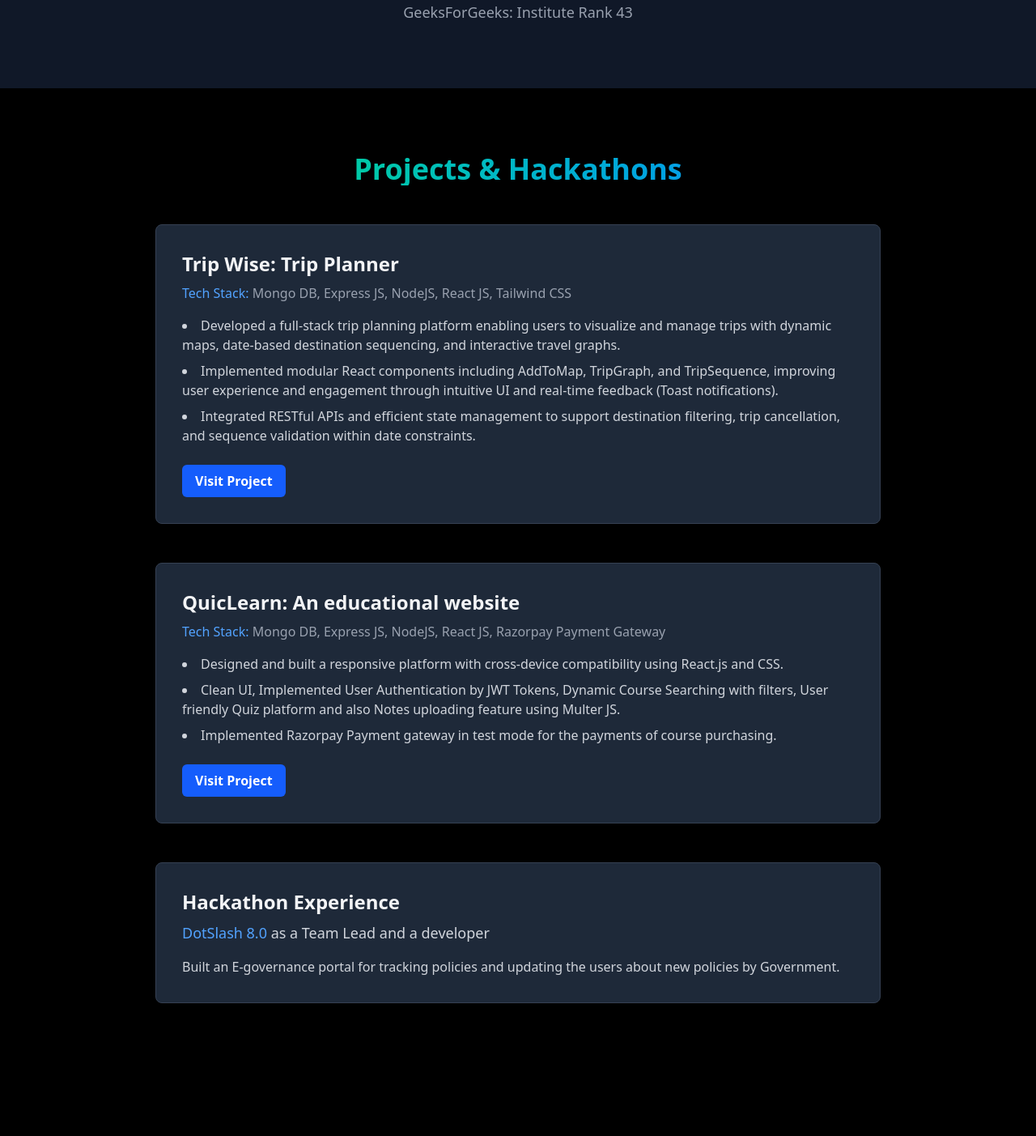
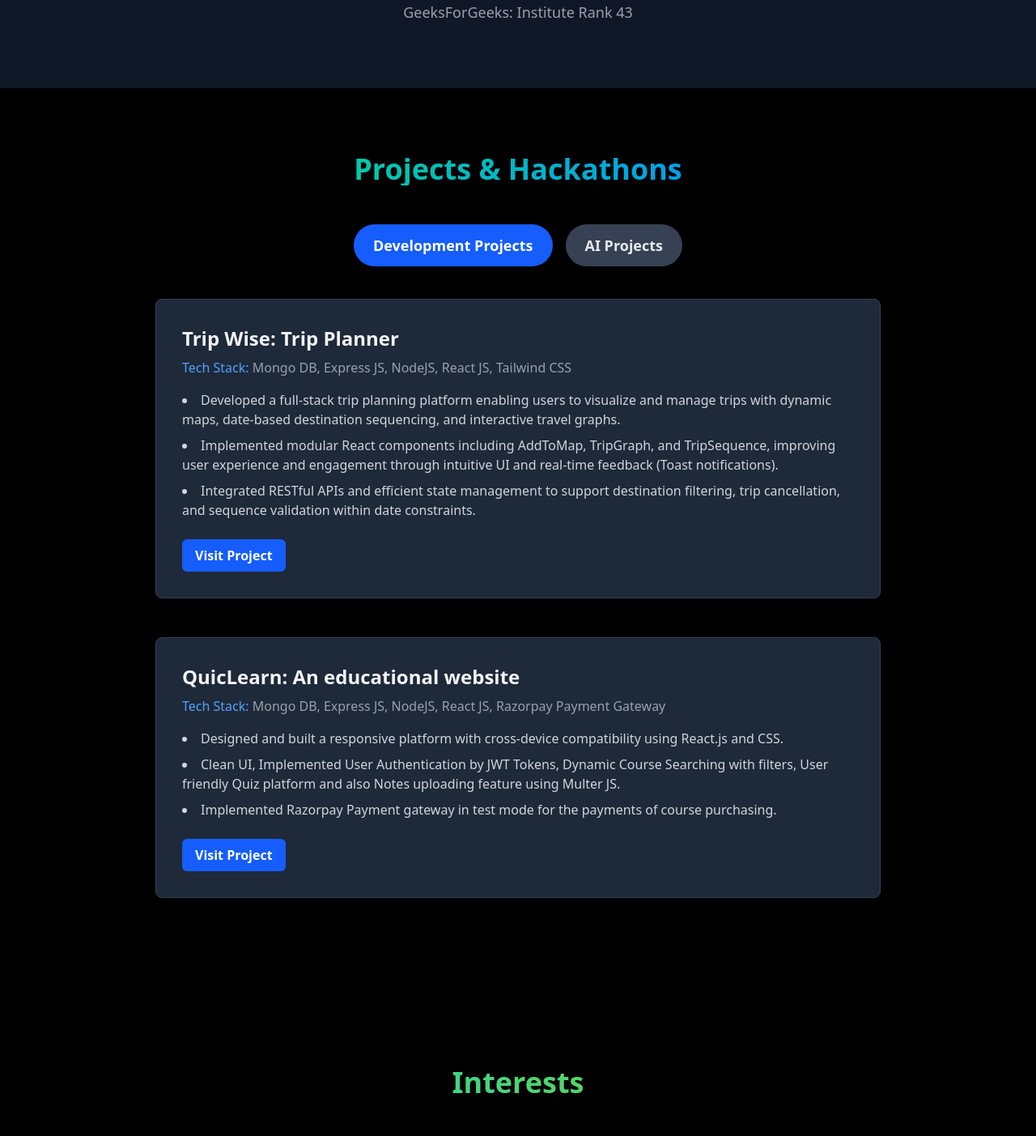
Before and after one commit to rbcse/newportfolio, a React (Vite) app in the folder app/: page / in a window 1280 px wide. Shown: the part 5239-6642 px from the top of the page at 81% size. Built offline with nearby package versions, Linux system fonts and the light colour scheme; a web font is replaced by a local one.

Commit message:
AI Project added

```diff
--- /dev/null
+++ b/app/src/components/AIProjects.jsx
@@ -0,0 +1,58 @@
+import React from 'react';
+
+const AIProjects = () => {
+  const aiProjects = [
+    {
+      name: 'YThinker: YouTube Query Chatbot',
+      techStack: 'LangChain, Flask, React, Tailwind, Groq LLM, Generative AI',
+      description: [
+        'Built a YouTube AI assistant using LangChain, FAISS, and Groq’s LLaMA-4 for transcript-based Q and A.',
+        'Implemented a complete RAG pipeline with two languages support and real-time LLM translation.',
+      ],
+      videoLink: 'https://www.loom.com/share/48104d328888444bac94fecd88c4a938?sid=d1989dc9-28cb-483e-8391-e8b0d72a905c',
+      githubLink: 'https://github.com/rbcse/YThinker',
+    }
+  ];
+
+  return (
+    <div className="space-y-12 mb-12">
+      {aiProjects.map((project) => (
+        <div key={project.name} className="bg-gray-800 p-8 rounded-lg shadow-lg border border-gray-700 hover:bg-gray-700 transition-colors duration-300">
+          <h3 className="text-2xl font-semibold text-gray-100 mb-2">{project.name}</h3>
+          <p className="text-md text-gray-400 mb-4">
+            <span className="font-medium text-blue-400">Tech Stack:</span> {project.techStack}
+          </p>
+          <ul className="list-disc list-inside text-gray-300 space-y-2">
+            {project.description.map((point, index) => (
+              <li key={index}>{point}</li>
+            ))}
+          </ul>
+          <div className="flex flex-wrap gap-4 mt-6">
+            {project.githubLink && (
+              <a
+                href={project.githubLink}
+                target="_blank"
+                rel="noopener noreferrer"
+                className="inline-block bg-blue-600 hover:bg-blue-700 text-white font-bold py-2 px-4 rounded-md transition-colors duration-300"
+              >
+                View on GitHub
+              </a>
+            )}
+            {project.videoLink && (
+              <a
+                href={project.videoLink}
+                target="_blank"
+                rel="noopener noreferrer"
+                className="inline-block bg-purple-600 hover:bg-purple-700 text-white font-bold py-2 px-4 rounded-md transition-colors duration-300"
+              >
+                Watch Demo
+              </a>
+            )}
+          </div>
+        </div>
+      ))}
+    </div>
+  );
+};
+
+export default AIProjects;
--- a/app/src/components/Projects.jsx
+++ b/app/src/components/Projects.jsx
@@ -1,7 +1,10 @@
-import React from 'react';
+import React, { useState } from 'react';
+import AIProjects from './AIProjects'; // Ensure AIProjects.jsx is in the same directory as this file
 
 const Projects = () => {
-  const projects = [
+  const [activeTab, setActiveTab] = useState('development');
+
+  const developmentProjects = [
     {
       name: 'Trip Wise: Trip Planner',
       techStack: 'Mongo DB, Express JS, NodeJS, React JS, Tailwind CSS',
@@ -10,7 +13,7 @@ const Projects = () => {
         'Implemented modular React components including AddToMap, TripGraph, and TripSequence, improving user experience and engagement through intuitive UI and real-time feedback (Toast notifications).',
         'Integrated RESTful APIs and efficient state management to support destination filtering, trip cancellation, and sequence validation within date constraints.',
       ],
-      visitLink: 'https://tripwise-trip.netlify.app/', // Replace with actual project link
+      visitLink: 'https://tripwise-trip.netlify.app/',
     },
     {
       name: 'QuicLearn: An educational website',
@@ -20,24 +23,36 @@ const Projects = () => {
         'Clean UI, Implemented User Authentication by JWT Tokens, Dynamic Course Searching with filters, User friendly Quiz platform and also Notes uploading feature using Multer JS.',
         'Implemented Razorpay Payment gateway in test mode for the payments of course purchasing.',
       ],
-      visitLink: 'https://quiclearneducation.netlify.app/', // Replace with actual project link
+      visitLink: 'https://quiclearneducation.netlify.app/',
     },
   ];
-
-  const hackathon = {
-    name: 'DotSlash 8.0',
-    role: 'Team Lead and a developer',
-    description: 'Built an E-governance portal for tracking policies and updating the users about new policies by Government.',
-  };
 
   return (
     <section id="projects" className="py-20 px-8 bg-black text-white">
       <div className="max-w-4xl mx-auto">
         <h2 className="text-4xl font-bold text-center mb-12 bg-clip-text text-transparent bg-gradient-to-r from-green-400 to-blue-500">Projects & Hackathons</h2>
 
+        <div className="flex justify-center mb-10 space-x-4">
+          <button
+            onClick={() => setActiveTab('development')}
+            className={`px-6 py-3 rounded-full text-lg font-semibold transition-all duration-300
+              ${activeTab === 'development' ? 'bg-blue-600 text-white shadow-lg' : 'bg-gray-700 text-gray-200 hover:bg-gray-600'}`}
+          >
+            Development Projects
+          </button>
+          <button
+            onClick={() => setActiveTab('ai')}
+            className={`px-6 py-3 rounded-full text-lg font-semibold transition-all duration-300
+              ${activeTab === 'ai' ? 'bg-blue-600 text-white shadow-lg' : 'bg-gray-700 text-gray-200 hover:bg-gray-600'}`}
+          >
+            AI Projects
+          </button>
+        </div>
+
+        {activeTab === 'development' && (
           <div className="space-y-12 mb-12">
-          {projects.map((project) => (
-            <div key={project.name} className="bg-gray-800 p-8 rounded-lg shadow-lg border border-gray-700">
+            {developmentProjects.map((project) => (
+              <div key={project.name} className="bg-gray-800 p-8 rounded-lg shadow-lg border border-gray-700 hover:bg-gray-700 transition-colors duration-300">
                 <h3 className="text-2xl font-semibold text-gray-100 mb-2">{project.name}</h3>
                 <p className="text-md text-gray-400 mb-4">
                   <span className="font-medium text-blue-400">Tech Stack:</span> {project.techStack}
@@ -60,15 +75,13 @@ const Projects = () => {
               </div>
             ))}
           </div>
+        )}
 
-        {/* Hackathon Experience */}
-        <div className="bg-gray-800 p-8 rounded-lg shadow-lg border border-gray-700">
-          <h3 className="text-2xl font-semibold text-gray-100 mb-2">Hackathon Experience</h3>
-          <p className="text-lg text-gray-300 mb-1">
-            <span className="font-medium text-blue-400">{hackathon.name}</span> as a {hackathon.role}
-          </p>
-          <p className="text-gray-300 mt-4">{hackathon.description}</p>
-        </div>
+        {activeTab === 'ai' && (
+          <AIProjects />
+        )}
+
+
       </div>
     </section>
   );
```
Lines whose indentation alone changed are shown as unchanged.
